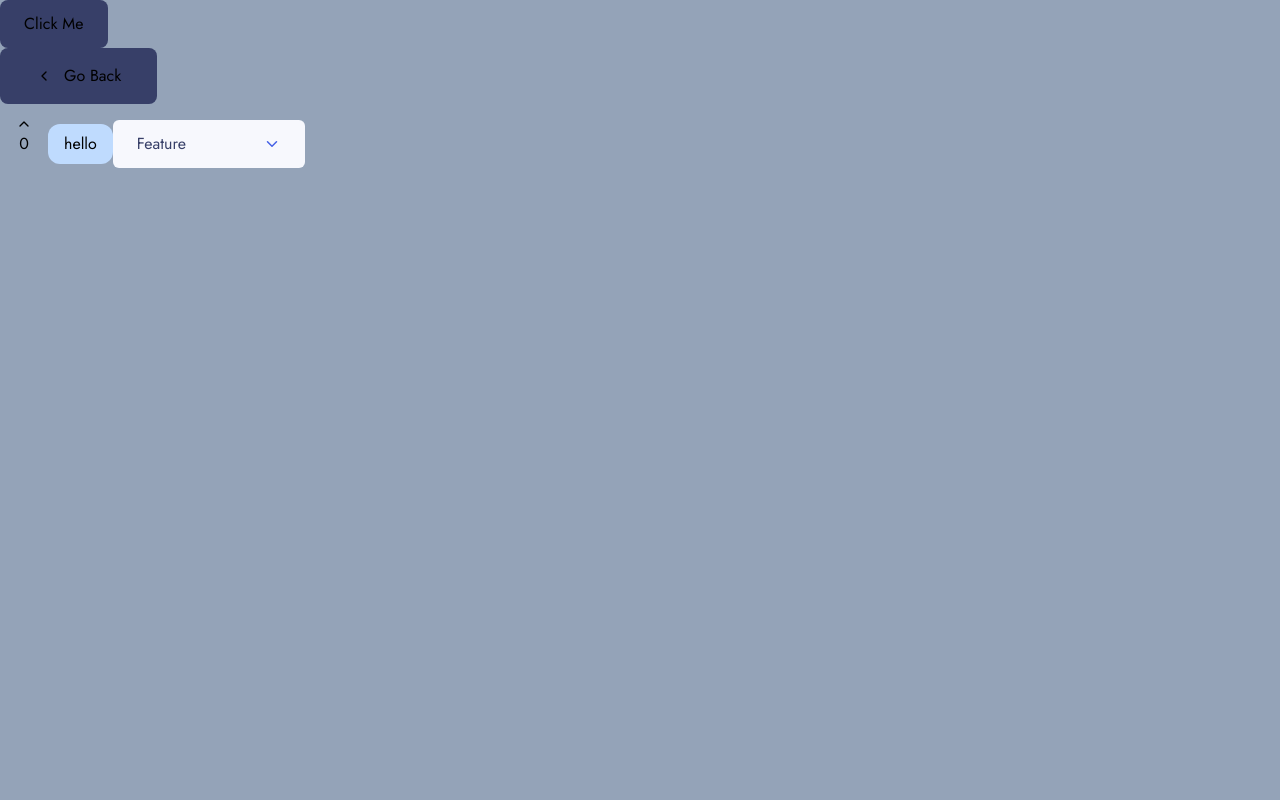
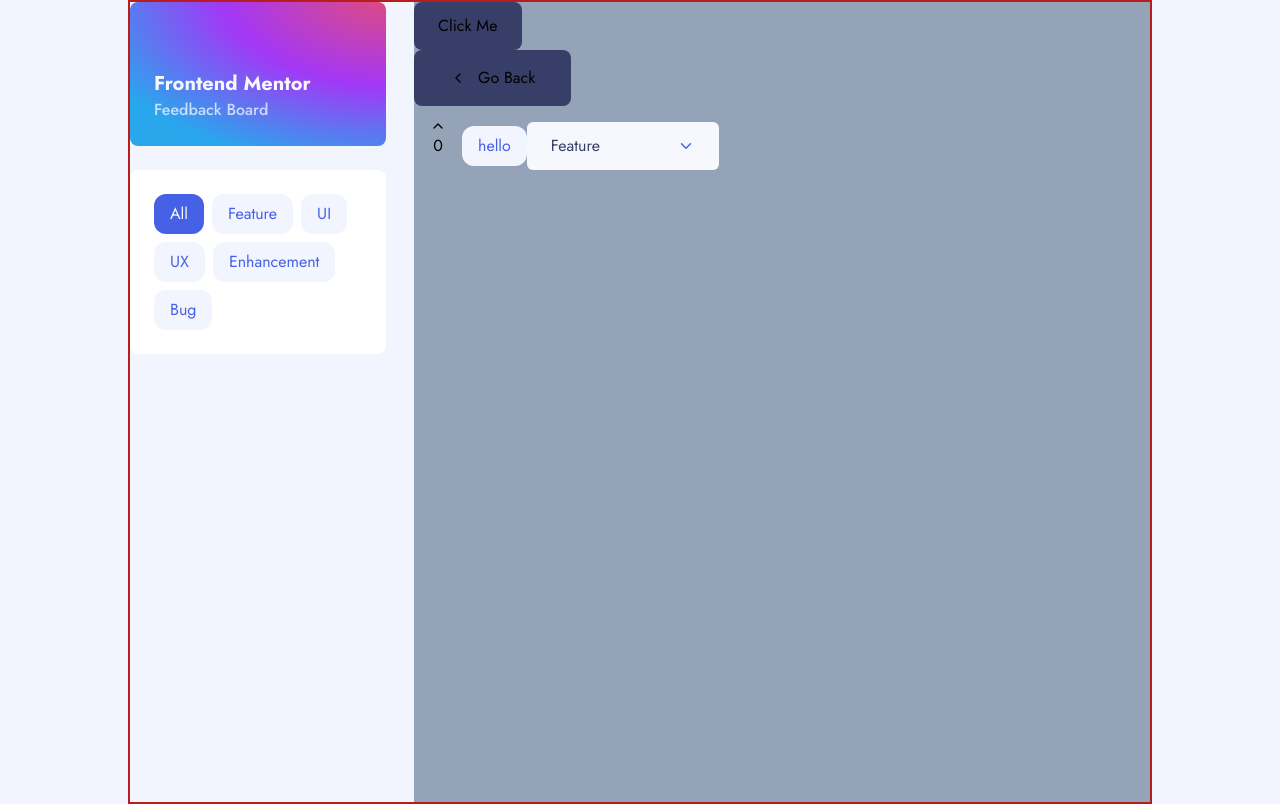
Before and after one commit to Ibarra11/ProductFeedback, a Next.js app: page / in a window 1280 px wide. Built offline with nearby package versions, Linux system fonts and the light colour scheme.

Commit message:
Sidebar and filter pills

```diff
--- a/app/components/Pill/index.tsx
+++ b/app/components/Pill/index.tsx
@@ -1,12 +1,23 @@
 import * as React from "react";
 import clsx from "clsx";
-function Pill({ children, ...rest }: React.PropsWithChildren) {
+import { ButtonBase } from "@/types";
+type ButtonProps = ButtonBase<{
+  selected: boolean;
+}>;
+function Pill({
+  children,
+  selected,
+  ...rest
+}: React.PropsWithChildren<ButtonProps>) {
   return (
     <button
       className={clsx(
-        "bg-blue-200 px-4 py-2 rounded-xl transition-colors duration-200",
-        "hover:bg-blue-300",
-        "active:bg-blue-600"
+        `${
+          selected
+            ? "bg-brand-royal_blue text-brand-ghost_white"
+            : "bg-brand-alice_blue text-brand-royal_blue hover:bg-blue-100 focus:bg-blue-100"
+        }`,
+        "px-4 py-2 rounded-xl transition-all duration-200"
       )}
       {...rest}
     >
--- /dev/null
+++ b/app/components/Sidebar/banner.tsx
@@ -0,0 +1,14 @@
+interface Props {
+  title: string;
+  subTitle: string;
+}
+function Banner({ title, subTitle }: Props) {
+  return (
+    <div className="banner-gradient flex flex-col justify-end h-36  p-6 rounded-lg text-brand-ghost_white ">
+      <h1 className="text-xl font-bold text-brand-ghost_white">{title}</h1>
+      <p className="font-medium opacity-75">{subTitle}</p>
+    </div>
+  );
+}
+
+export default Banner;
--- /dev/null
+++ b/app/components/Sidebar/filter_pills.tsx
@@ -0,0 +1,41 @@
+"use client";
+import React from "react";
+import clsx from "clsx";
+import Pill from "../Pill";
+import { FILTER_LIST } from "@/constants";
+import { FilterList } from "@/types";
+function FilterPills() {
+  const [currentFilter, setCurrentFilter] = React.useState<FilterList>("All");
+  return (
+    <div className="bg-white flex flex-wrap gap-2 p-6 rounded-lg">
+      {FILTER_LIST.map((filter, index) => {
+        return (
+          <Pill
+            onClick={() => setCurrentFilter(filter)}
+            key={index}
+            selected={currentFilter === filter}
+          >
+            {filter}
+          </Pill>
+        );
+      })}
+    </div>
+  );
+}
+
+export default FilterPills;
+
+//   <button
+//             className={clsx(
+//               "px-4 py-1",
+//               `${
+//                 filter === currentFilter
+//                   ? "bg-brand-royal_blue text-brand-ghost_white"
+//                   : "bg-brand-alice_blue text-brand-american_blue"
+//               }`
+//             )}
+//             onClick={() => setCurrentFilter(filter)}
+//             key={index}
+//           >
+//             {filter}
+//           </button>
--- /dev/null
+++ b/app/components/Sidebar/index.tsx
@@ -0,0 +1,11 @@
+import Banner from "./banner";
+import FilterPills from "./filter_pills";
+function Sidebar() {
+  return (
+    <div className="w-64 flex flex-col gap-6">
+      <Banner title="Frontend Mentor" subTitle="Feedback Board" />
+      <FilterPills />
+    </div>
+  );
+}
+export default Sidebar;
--- a/app/globals.css
+++ b/app/globals.css
@@ -5,3 +5,12 @@
 div[data-radix-popper-content-wrapper] {
   width: var(--radix-popper-anchor-width);
 }
+
+.banner-gradient {
+  background: radial-gradient(
+    128.88% 128.88% at 103.9% -10.39%,
+    #e84d70 0%,
+    #a337f6 53.09%,
+    #28a7ed 100%
+  );
+}
--- a/app/layout.tsx
+++ b/app/layout.tsx
@@ -1,5 +1,6 @@
 import "./globals.css";
 import { Jost } from "@next/font/google";
+import Sidebar from "./components/Sidebar";
 
 const jost = Jost({
   subsets: ["latin"],
@@ -13,7 +14,12 @@ export default function RootLayout({
   return (
     <html lang="en" className={jost.className}>
       <head />
-      <body className="min-h-screen">{children}</body>
+      <body className="min-h-screen bg-brand-alice_blue">
+        <main className="flex max-w-5xl gap-7 border-2 border-red-700  mx-auto">
+          <Sidebar />
+          <div className="flex-1">{children}</div>
+        </main>
+      </body>
     </html>
   );
 }
--- /dev/null
+++ b/constants/index.ts
@@ -0,0 +1,9 @@
+import { FilterList } from "@/types";
+export const FILTER_LIST: FilterList[] = [
+  "All",
+  "Feature",
+  "UI",
+  "UX",
+  "Enhancement",
+  "Bug",
+];
```
Also changed, not shown: types/index.ts (+7 -3 lines), app/components/Sidebar/roadmap.tsx (added).
